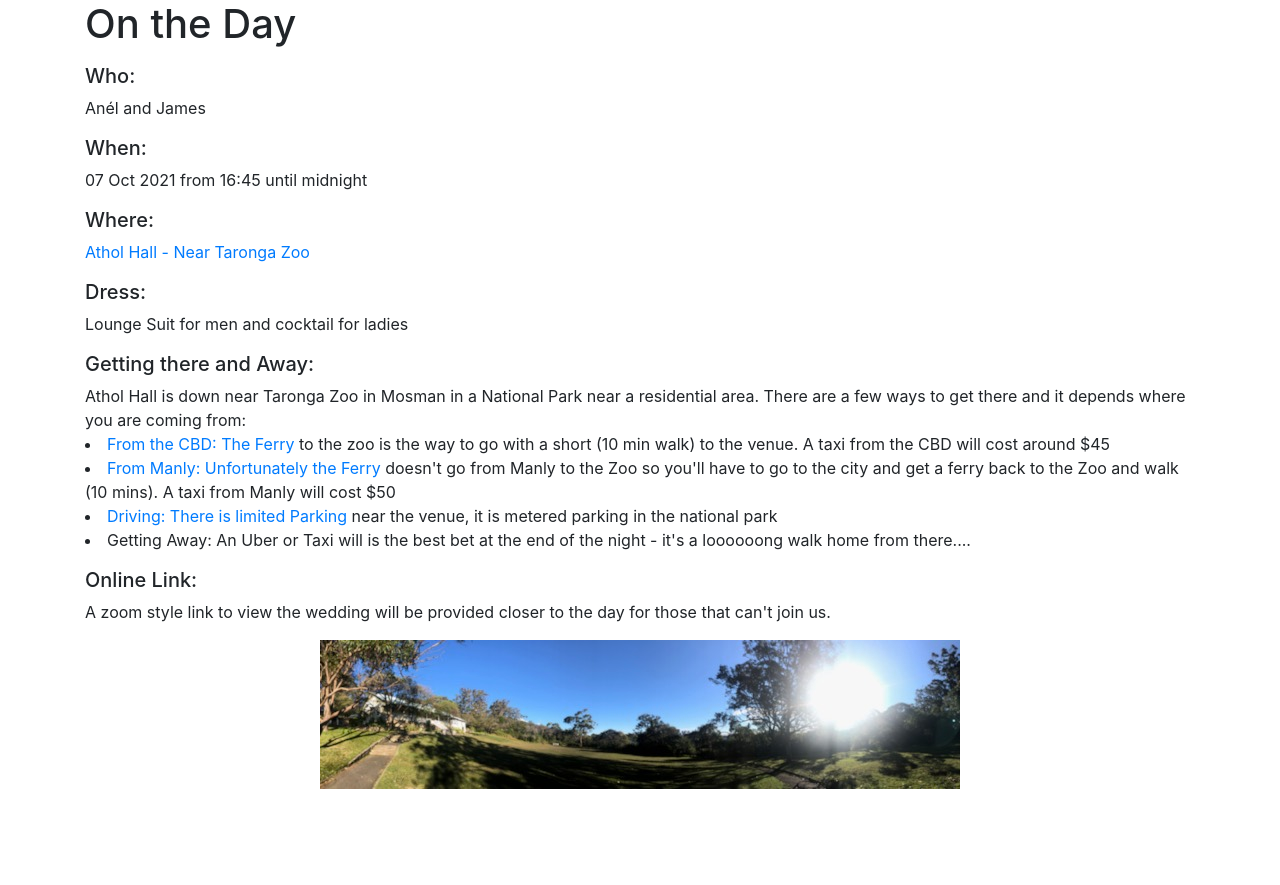
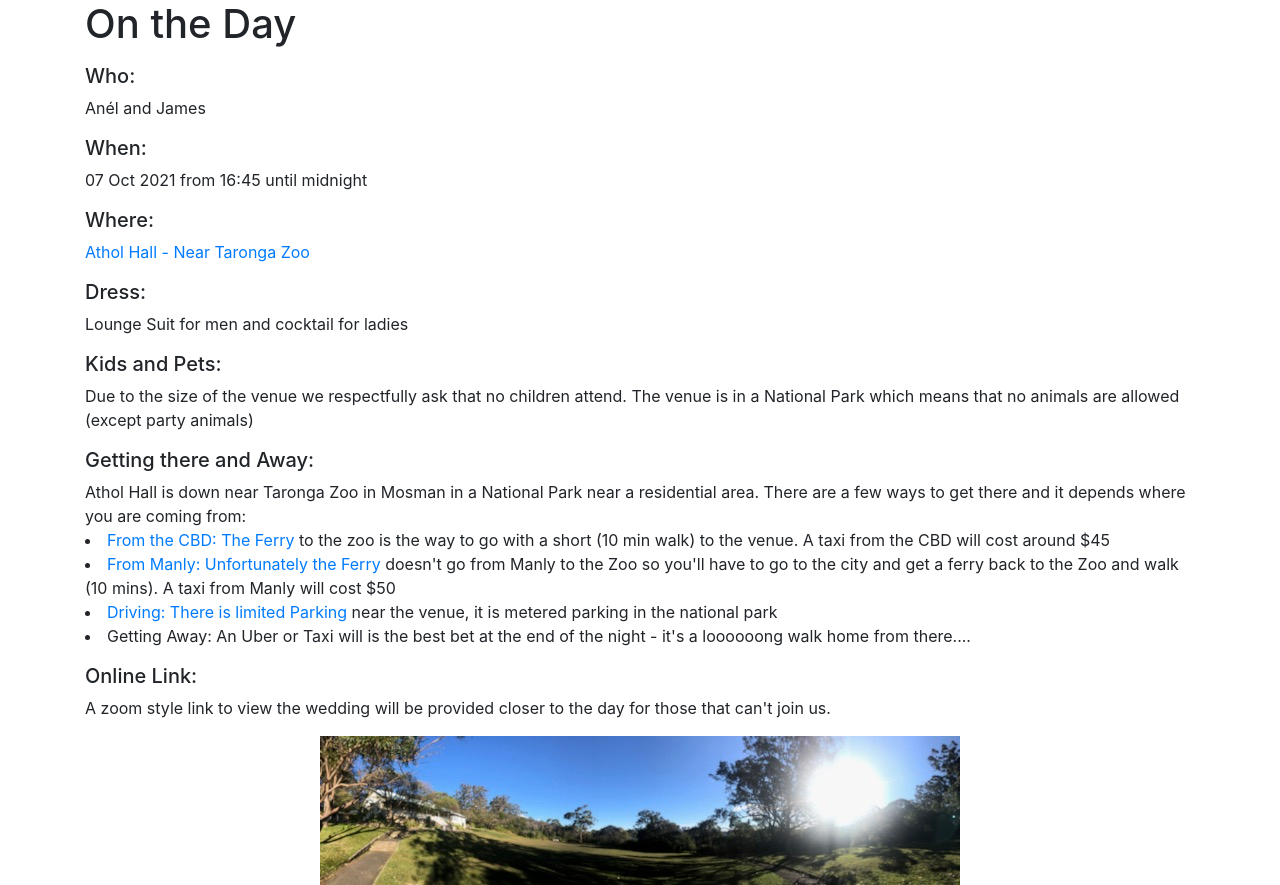
Before and after one commit to James-8212913/wedding_site, a Flask app: page /about/ in a window 1280 px wide. Shown: the part 56-941 px from the top of the page. Before the commit the page ends 845 px from the top, so only its background shows below. Run offline with Flask 2, Linux system fonts and the light colour scheme; some libraries are stand-ins or nearby versions.

Commit message:
Updated Kids and Pets in "About"

```diff
--- a/build/about/index.html
+++ b/build/about/index.html
@@ -41,6 +41,7 @@
     <p><h5>When: </h5>07 Oct 2021 from 16:45 until midnight</p>
     <p><h5>Where: </h5><a href="https://www.google.com/maps/place/Athol+Hall/@-33.8475921,151.2431269,17z/data=!3m1!4b1!4m5!3m4!1s0x6b12ac3029f13ab5:0x85e539ef2ca79bb4!8m2!3d-33.8475921!4d151.2453209" target="_blank"> Athol Hall - Near Taronga Zoo</a></p>
     <p><h5>Dress: </h5> Lounge Suit for men and cocktail for ladies</p>
+    <p><h5>Kids and Pets:</h5> Due to the size of the venue we respectfully ask that no children attend. The venue is in a National Park which means that no animals are allowed (except party animals) </p>
     <p><h5>Getting there and Away:</h5> Athol Hall is down near Taronga Zoo in Mosman in a National Park near a residential area. There are a few ways to get there and it depends where you are coming from:
         <li><a href="https://transportnsw.info/documents/timetables/93-F2-Taronga-Zoo-20201025.pdf" target = "_blank">From the CBD: The Ferry</a> to the zoo is the way to go with a short (10 min walk) to the venue. A taxi from the CBD will cost around $45</li>
         <li><a href="https://www.myfastferry.com.au/manly-fast-ferry/manly-circular-quay/" target = "_blank">From Manly: Unfortunately the Ferry</a> doesn't go from Manly to the Zoo so you'll have to go to the city and get a ferry back to the Zoo and walk (10 mins). A taxi from Manly will cost $50</li>
--- a/templates/about.html
+++ b/templates/about.html
@@ -9,6 +9,7 @@
     <p><h5>When: </h5>07 Oct 2021 from 16:45 until midnight</p>
     <p><h5>Where: </h5><a href="https://www.google.com/maps/place/Athol+Hall/@-33.8475921,151.2431269,17z/data=!3m1!4b1!4m5!3m4!1s0x6b12ac3029f13ab5:0x85e539ef2ca79bb4!8m2!3d-33.8475921!4d151.2453209" target="_blank"> Athol Hall - Near Taronga Zoo</a></p>
     <p><h5>Dress: </h5> Lounge Suit for men and cocktail for ladies</p>
+    <p><h5>Kids and Pets:</h5> Due to the size of the venue we respectfully ask that no children attend. The venue is in a National Park which means that no animals are allowed (except party animals) </p>
     <p><h5>Getting there and Away:</h5> Athol Hall is down near Taronga Zoo in Mosman in a National Park near a residential area. There are a few ways to get there and it depends where you are coming from:
         <li><a href="https://transportnsw.info/documents/timetables/93-F2-Taronga-Zoo-20201025.pdf" target = "_blank">From the CBD: The Ferry</a> to the zoo is the way to go with a short (10 min walk) to the venue. A taxi from the CBD will cost around $45</li>
         <li><a href="https://www.myfastferry.com.au/manly-fast-ferry/manly-circular-quay/" target = "_blank">From Manly: Unfortunately the Ferry</a> doesn't go from Manly to the Zoo so you'll have to go to the city and get a ferry back to the Zoo and walk (10 mins). A taxi from Manly will cost $50</li>
```
